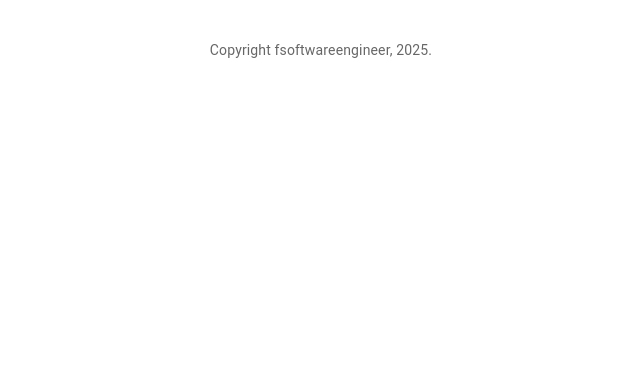
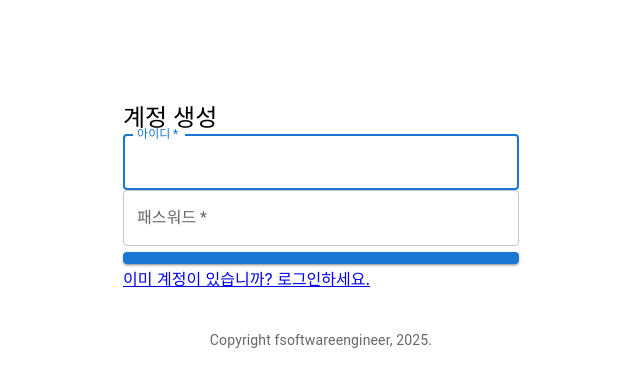
Before and after one commit to shchoi8347/2025-1_02-frontend, a React (Create React App) app: page /signup in a window 1280 px wide. Shown: the top 386 px of the page, without its empty margins (319-959 px from the left). Built offline with nearby package versions, Linux system fonts and the light colour scheme.

Commit message:
수업완료코드: 02반 20250513(화)

```diff
--- a/src/AddTodo.js
+++ b/src/AddTodo.js
@@ -23,11 +23,11 @@
 
     return (
         <Grid container style={{marginTop:20}}>
-            <Grid xs={11} md={11} lg={6} item style={{paddingRight:16}}>
+            <Grid xs={11} md={11} lg={12} item style={{paddingRight:16}}>
                 <TextField placeholder="Add Todo here" fullWidth
                 onChange = {onInputChange} onKeyPress={enterKeyEventHandler} value={item.title} />
             </Grid>
-            <Grid xs={1} md={1} lg={6} item>
+            <Grid xs={1} md={1} lg={1} item>
                 <Button fullWidth style={{height:'100%'}} color="secondary" variant="contained"
                     onClick = {onButtonClick}>
                     +
--- a/src/AppRouter.js
+++ b/src/AppRouter.js
@@ -4,6 +4,7 @@
 import Login from "./Login";
 import { BrowserRouter, Routes, Route } from "react-router-dom";
 import { Typography, Box } from "@mui/material";
+import SignUp from "./SignUp"
 
 function Copyright() {
     return(
@@ -23,6 +24,7 @@
                 <Routes>
                     <Route path="/" element={<App />} />
                     <Route path="login" element={<Login />} />
+                    <Route path="signup" element={<SignUp />} />
                 </Routes>
             </BrowserRouter>
             <Box mt={5}>
--- a/src/Login.js
+++ b/src/Login.js
@@ -1,6 +1,7 @@
 import React from "react";
 import { Container, Grid, Typography, TextField, Button} from "@mui/material";
 import { signin } from "./service/ApiService";
+import { Link } from "react-router-dom";
 
 const Login = () => {
     const handleSubmit = (event) => {
@@ -51,6 +52,11 @@
                         로그인
                     </Button>
                 </Grid>
+                <Grid item>
+                    <Link to="/signup" variant="body2">
+                        계정이 없습니까? 여기서 가입하세요.
+                    </Link>
+                </Grid>
             </Grid>
         </form>
       </Container>
--- /dev/null
+++ b/src/SignUp.js
@@ -0,0 +1,76 @@
+import React from "react";
+import { Container, Grid, Typography, TextField, Button } from "@mui/material";
+import { signup } from "./service/ApiService";
+import { Link } from "react-router-dom";
+
+function SignUp() {
+    const handleSubmit = (event) => {
+        event.preventDefault();
+
+        const data = new FormData(event.target);
+        const username = data.get("username");
+        const password = data.get("password");
+
+        signup({username:username, password:password}).then(
+            (response) => {
+                window.location.href = "/login";
+            }
+        );
+    };
+
+
+return(
+    <Container component="main" maxWidth="xs" style={{ marginTop: "8%" }}>
+        <form noValidate onSubmit={handleSubmit}>
+            <Grid Container spacing={12} >
+                <Grid item xs={12}>
+                    <Typography component="h1" variant="h5">
+                        계정 생성
+                    </Typography>
+                </Grid>
+                <Grid item xs={12}>
+                    <TextField
+                        autoComplete="fname"
+                        name="username"
+                        variant="outlined"
+                        required
+                        fullWidth
+                        id="username"
+                        label="아이디"
+                        autoFocus
+                    />
+                </Grid>
+                <Grid item xs={12}>
+                    <TextField
+                        autoComplete="current-password"
+                        name="password"
+                        variant="outlined"
+                        required
+                        fullWidth
+                        id="password"
+                        label="패스워드"
+                        type="password"
+                    />
+                </Grid>
+                <Grid item xs={12}>
+                    <Button
+                        type="submit"
+                        fullWidth
+                        variant="contained"
+                        color="primary"
+                    ></Button>
+                </Grid>
+            </Grid>
+            <Grid container justify="flex-end">
+                <Grid item>
+                    <Link to="/login" variant="body2">
+                        이미 계정이 있습니까? 로그인하세요.
+                    </Link>
+                </Grid>
+            </Grid>
+        </form>
+    </Container>
+  );
+};
+
+export default SignUp;
--- a/src/service/ApiService.js
+++ b/src/service/ApiService.js
@@ -39,7 +39,7 @@
     return call("/auth/signin", "POST", userDTO)
         .then( (response) => {
             // console.log("response: ", response);
-            alert("로그인 토큰: " + response.token);
+            //alert("로그인 토큰: " + response.token);
             if(response.token) {
                 localStorage.setItem("ACCESS_TOKEN", response.token);
                 window.location.href = "/";
@@ -47,8 +47,13 @@
         });
 }
 
-
+// 로그아웃 함수
 export function signout() {
     localStorage.setItem("ACCESS_TOKEN", null);
     window.location.href = "/login";
 }
+
+// 계정 생성 함수
+export function signup(userDTO) {
+    return call("/auth/signup", "POST", userDTO);
+}
```
